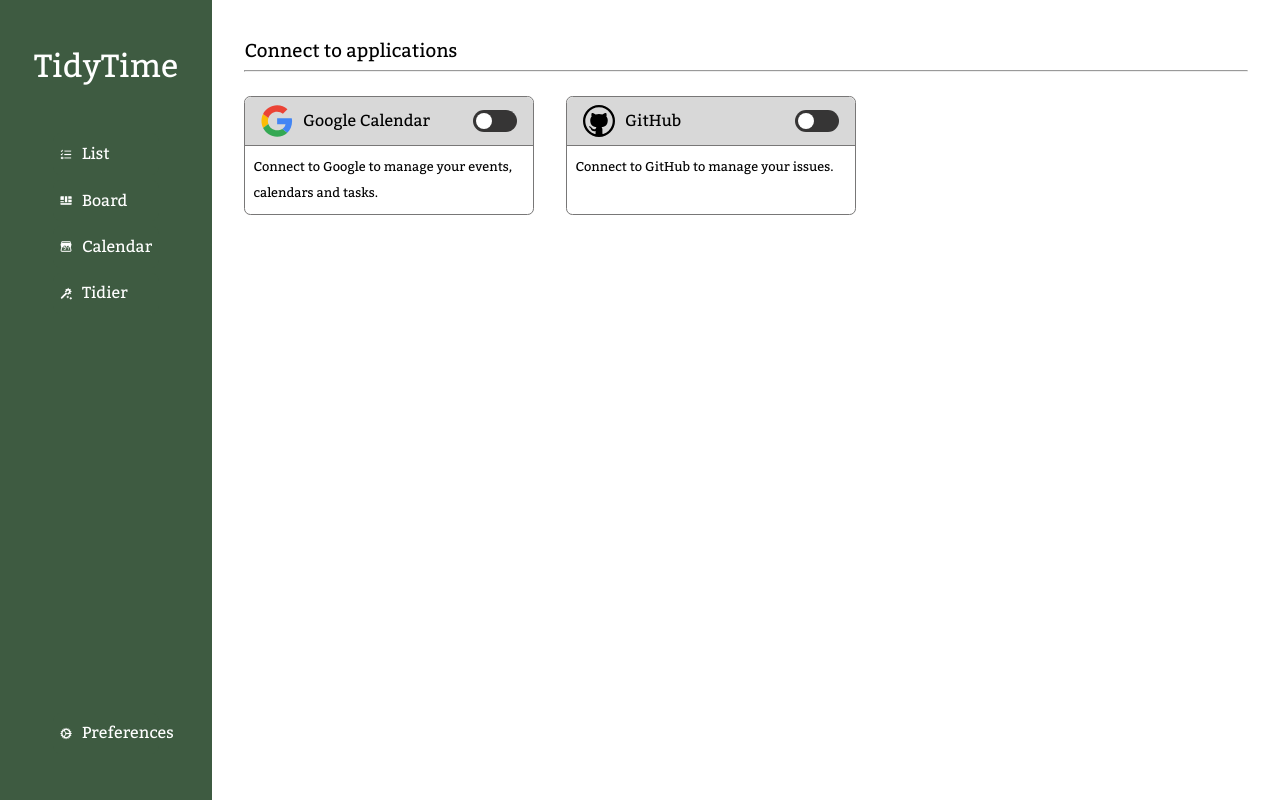
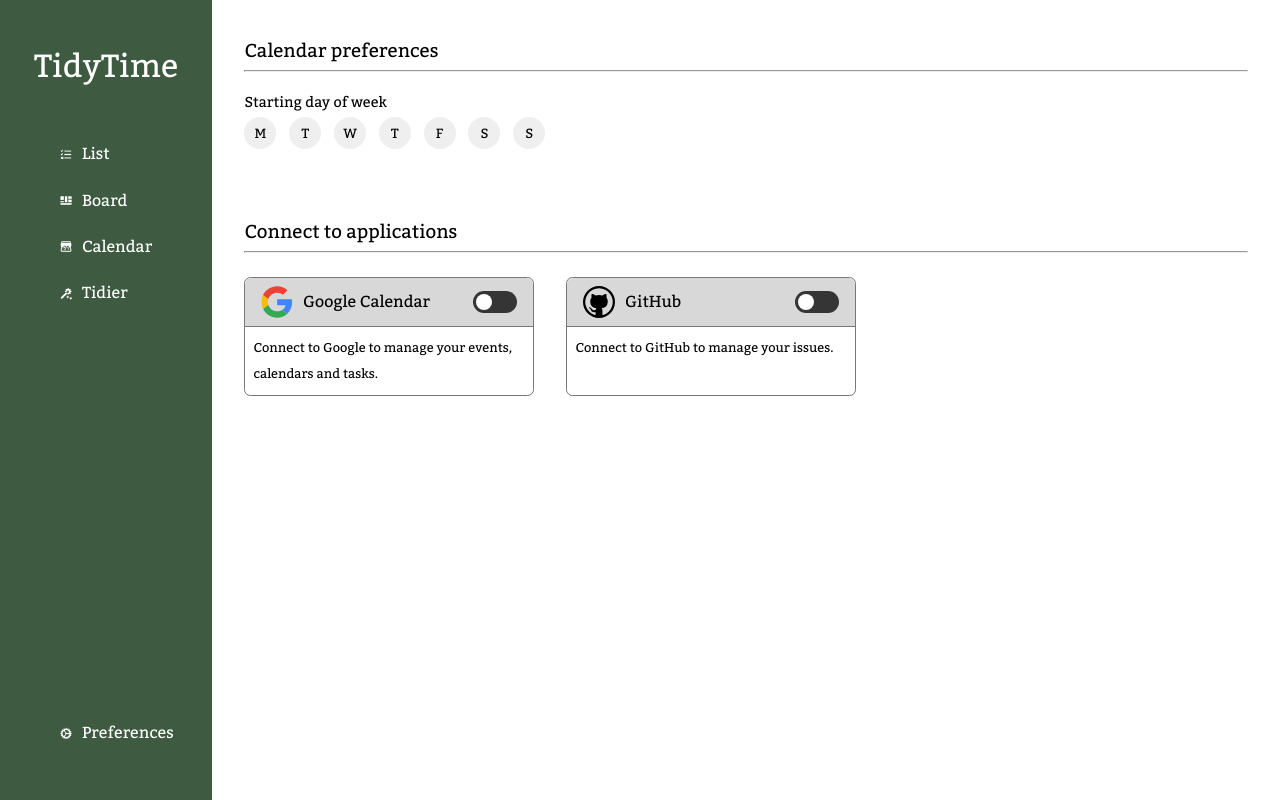
Before and after one commit to garciafdezpatricia/TidyTime, a Next.js app in the folder client/: page /settings in a window 1280 px wide. Built offline with nearby package versions, Linux system fonts and the light colour scheme.

Commit message:
First approach to calendar preferences

```diff
--- a/client/pages/settings/index.tsx
+++ b/client/pages/settings/index.tsx
@@ -1,9 +1,11 @@
-import ApplicationPanel from "../../src/components/Panel/ApplicationPanel";
+import CalendarPanel from "@/src/components/Panel/CalendarPreferences/CalendarPanel";
+import ApplicationPanel from "../../src/components/Panel/ApplicationPreferences/ApplicationPanel";
 
 // go to this page as /settings
 export default function Settings() {
     return (
     <div className="settings-container">
+        <CalendarPanel />
         <ApplicationPanel />
     </div>)
 }
--- a/client/pages/settings/settings.scss
+++ b/client/pages/settings/settings.scss
@@ -5,4 +5,8 @@
     height: 100%;
     padding: var.$view-padding;
     box-sizing: border-box;
+    display: flex;
+    flex-direction: column;
+    width: 100%;
+    gap: 2rem;
 }
--- a/client/src/components/Panel/ApplicationPanel.scss
+++ b/client/src/components/Panel/ApplicationPreferences/ApplicationPanel.scss
@@ -1,9 +1,10 @@
-@use "../../../styles/variables" as *;
+@use "../../../../styles/variables" as *;
 
 .applications-panel {
     padding: 1rem;
     display: flex;
     flex-direction: column;
+    width: calc(100% - 2rem);
 }
 
 .panel-content {
--- a/client/src/components/Panel/ApplicationPanel.tsx
+++ b/client/src/components/Panel/ApplicationPreferences/ApplicationPanel.tsx
@@ -1,7 +1,7 @@
 import { useState } from "react";
-import Toggle from "../ToggleSwitch/ToggleSwitch";
-import { Icon } from "../Icon/Icon";
-import { useGoogleContext } from "../Context/GoogleContext";
+import Toggle from "../../ToggleSwitch/ToggleSwitch";
+import { Icon } from "../../Icon/Icon";
+import { useGoogleContext } from "../../Context/GoogleContext";
 import { useGoogleHandler } from "@/src/model/google";
 
 
--- /dev/null
+++ b/client/src/components/Panel/CalendarPreferences/CalendarPanel.scss
@@ -0,0 +1,33 @@
+@use "../../../../styles/variables" as *;
+
+.calendar-settings {
+    padding: 1rem;
+    display: flex;
+    flex-direction: column;
+    width: calc(100% - 2rem);
+
+    .week-start {
+        padding-top: 1rem;
+        font-size: .9rem;
+    }
+
+    .week-days-buttons {
+        display: flex;
+        gap: .8rem;
+
+        button {
+            display: flex;
+            align-items: center;
+            justify-content: center;
+            border-radius: 100%;
+            border: none;
+            outline: none;
+            width: 2rem;
+            height: 2rem;
+            padding: .8rem;
+            &:hover {
+                background-color: $light-blue;
+            }
+        }
+    }
+}
--- /dev/null
+++ b/client/src/components/Panel/CalendarPreferences/CalendarPanel.tsx
@@ -0,0 +1,30 @@
+import { useState } from "react";
+
+
+
+export default function CalendarPanel() {
+
+    const [weekDays, setWeekDays] = useState(["Monday", "Tuesday", "Wednesday", "Thursday", "Friday", "Saturday", "Sunday"]);
+
+    return (
+        <article className="calendar-settings">
+            <h3>Calendar preferences</h3>
+            <hr></hr>
+            <section className="week-start">
+                <p>Starting day of week</p>
+                <div className="week-days-buttons">
+                    {
+                        weekDays.map((day, index) => {
+                            return (
+                                <button key={index}
+                                >
+                                    {day.toUpperCase().charAt(0)}
+                                </button>
+                            )
+                        })
+                    }
+                </div>
+            </section>
+        </article>
+    )
+}
--- a/client/styles/globals.scss
+++ b/client/styles/globals.scss
@@ -2,7 +2,8 @@
 @use "../src/components/Button/Button.scss";
 @use "../src/components/Menu/Menu.scss";
 @use "../src/components/Menu/CalendarMenu.scss";
-@use "../src/components/Panel/ApplicationPanel.scss";
+@use "../src/components/Panel/ApplicationPreferences/ApplicationPanel.scss";
+@use "../src/components/Panel/CalendarPreferences/CalendarPanel.scss";
 @use "../src/components/Tabs/Tab.scss";
 @use "../src/components/Tabs/TabContent.scss";
 @use "../src/components/ToggleSwitch/ToggleSwitch.scss";
```
